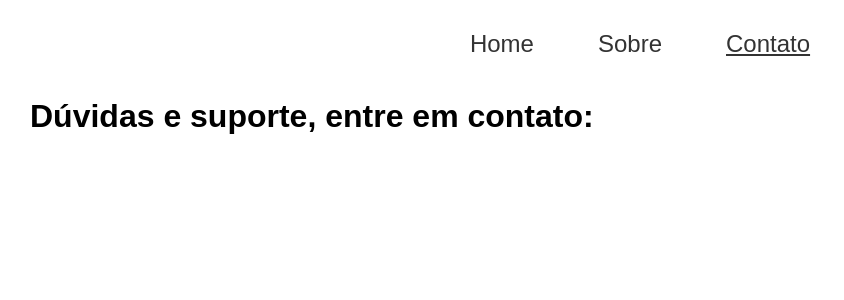
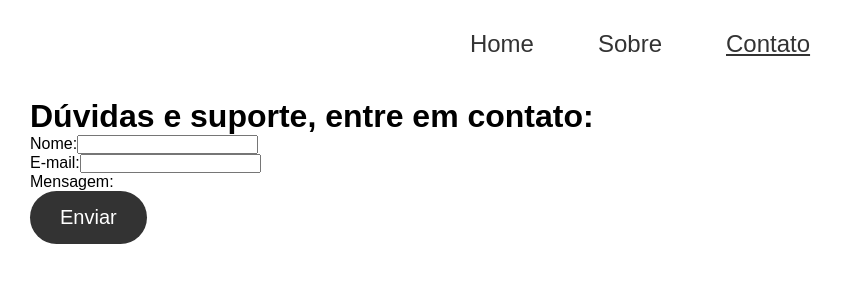
Before and after one commit to RafaelPA13/CP1-WebDev-Componentizacao-React, a React (Vite) app: page /contato in a window 1280 px wide. Shown: the top 300 px of the page, without its empty margins (0-844 px from the left). Built offline with nearby package versions, Linux system fonts and the light colour scheme.

Commit message:
Conteudo contato atualizado.2

```diff
--- a/package.json
+++ b/package.json
@@ -24,6 +24,6 @@
     "eslint-plugin-react-hooks": "^5.1.0-rc.0",
     "eslint-plugin-react-refresh": "^0.4.9",
     "globals": "^15.9.0",
-    "vite": "^5.4.1"
+    "vite": "^5.4.2"
   }
 }
--- a/src/App.jsx
+++ b/src/App.jsx
@@ -3,7 +3,7 @@ import { Routes, Route, useLocation } from 'react-router-dom';
 import Navbar from './components/navbar';
 import Home from './pages/home';
 import Sobre from './pages/sobre';
-import Contato from './pages/contato';
+import Contato from './pages/contato'
 import NotFound from './pages/not-found';
 import './App.css';
 
--- a/src/pages/contato/index.jsx
+++ b/src/pages/contato/index.jsx
@@ -1,5 +1,31 @@
 import './styles.css';
+import Button from "../../components/button";
 
 export default function Contato() {
-  return <div><h1>Dúvidas e suporte, entre em contato:</h1></div>;
+  return (
+    <>
+      <header className="banner-contato">
+        <div className="contato-texto">
+          <h1>Dúvidas e suporte, entre em contato:</h1>
+        </div>
+      </header>
+
+      <div className="main-contato">
+        <div className="inputs-contato">
+          <div className="form-group">
+            <label>Nome:</label>
+            <input type="text" id="nome" name="nome" required />
+          </div>
+          <div className="form-group">
+            <label>E-mail:</label>
+            <input type="email" id="email" name="email" required />
+          </div>
+          <div className="form-group">
+            <label>Mensagem:</label>
+          </div>
+          <Button texto={"Enviar"} />
+        </div>
+      </div>
+    </>
+  );
 }
```
Also changed, not shown: 1 other file (tests, documents, lock files or other folders).
